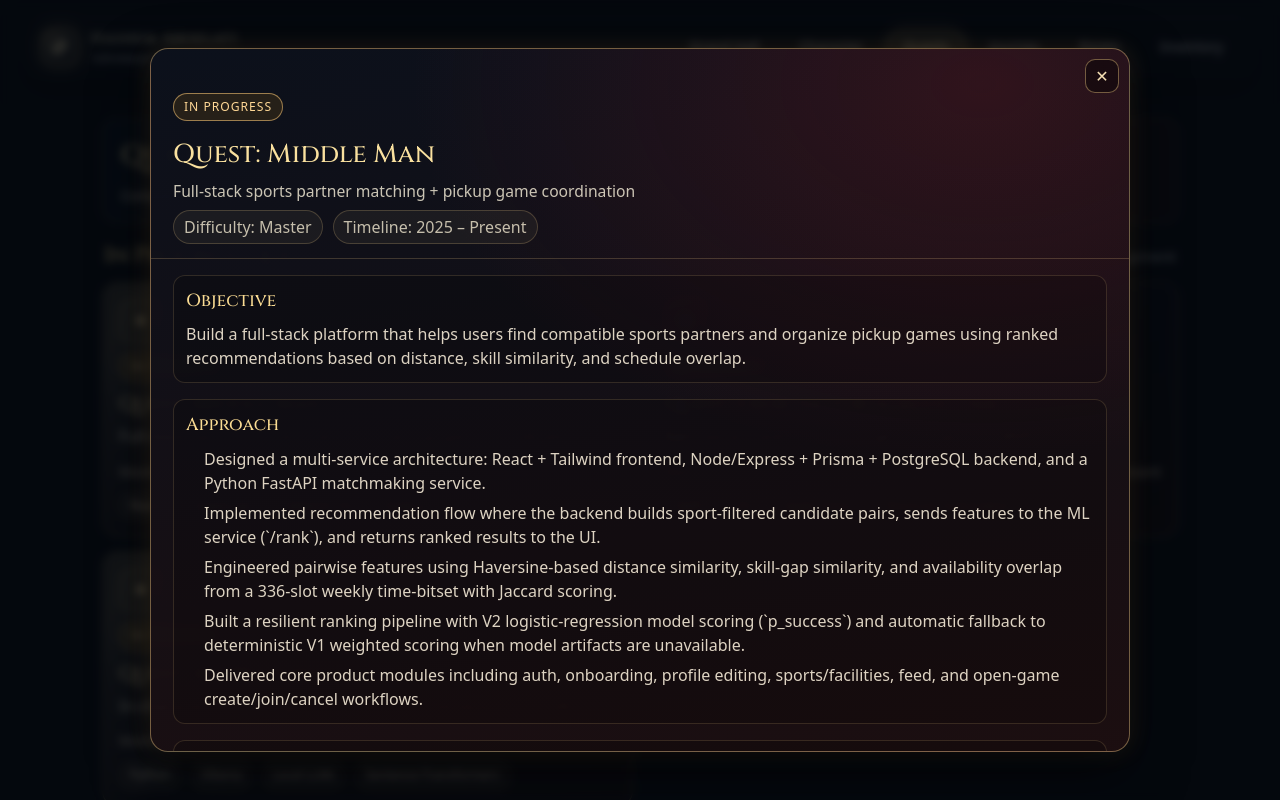
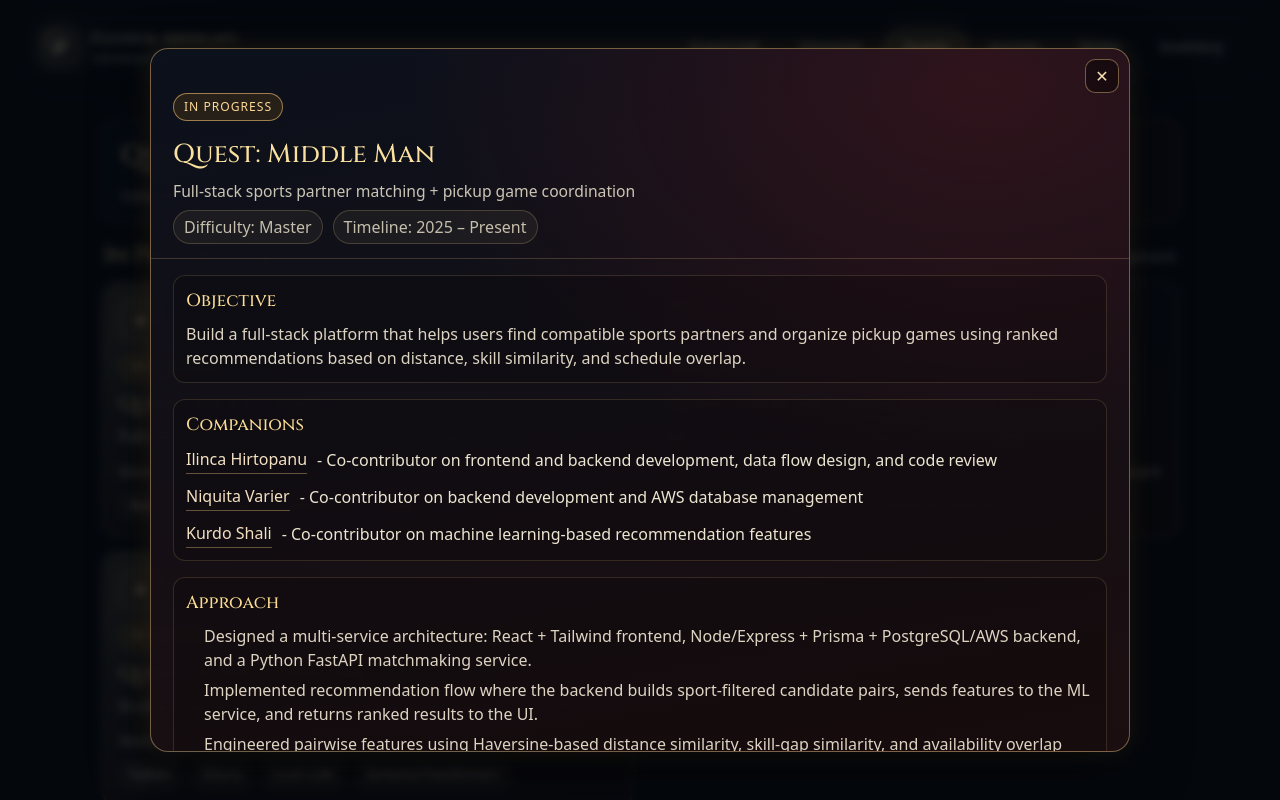
Before and after one commit to Hashem-Abdelati/fantasyresume, a React (Vite) app in the folder hashem-resume-fantasy/: page /projects in a window 1280 px wide. Both pictures are taken after a click on the button 367 px from the left and 409 px from the top of the page. Shown: the top 800 px of the page. Built offline with nearby package versions, Linux system fonts and the light colour scheme; a web font is replaced by a local one.

Commit message:
Added companions section, paper to the buildign seg, and repo portal

```diff
--- a/hashem-resume-fantasy/src/pages/Inventory.tsx
+++ b/hashem-resume-fantasy/src/pages/Inventory.tsx
@@ -114,6 +114,7 @@ export default function Inventory() {
             <p>
               Continue exploring the inventory to learn more.
             </p>
+            <p> - Hashem Abdelati 08/02/2026 </p>
 
             <div className="inv-subtitle">Family Snapshot</div>
                 <figure className="artifact-figure">
@@ -139,8 +140,7 @@ export default function Inventory() {
             <div className="inv-diary">
         <p>
           There’s nothing quite like the great outdoors (even though, as a CS major, I rarely
-          get to see it). I love disconnecting, slowing down, and getting away from noise —
-          the kind of reset that reminds you there’s more than screens and deadlines.
+          get to see it). I love disconnecting, slowing down, and getting away from noise.
         </p>
 
         <p>
@@ -158,6 +158,8 @@ export default function Inventory() {
           desert, I’m always ready for clean air and a mental reset. Being outside helps me
           think more clearly, stay present, and come back to my work with a better headspace.
         </p>
+        <p> - Hashem Abdelati 08/02/2026 </p>
+
 
             <div className="inv-subtitle">My Adventures</div>
             <div className="inv-image-grid inv-image-grid--fit">
@@ -258,23 +260,23 @@ export default function Inventory() {
             <div className="inv-diary">
               <p>
                 I’m that friend who takes photos in front of movie posters and logs everything I
-                watch on Letterboxd. Movies are one of the ways I slow down and think — not just
-                something to pass the time, but something I return to when I want to feel grounded
-                or reflect a bit.
+                watch on Letterboxd. Movies are one of the ways I slow down and think about stories, characters, and the world.
+                I love how they can transport you to different places, times, and perspectives, and how they can make you feel
+                deeply in just a couple of hours. Plus theyre a good way to relax!
               </p>
 
               <p>
                 Some of my favorite movies stay with me because of how personal or intentional
                 they feel. <em>Sinners</em> was just wow, it stood out to me because it was honest and wasnt afraid to write something insane, and how it
                 trusted the audience without overexplaining itself. <em>The Social Network</em> is
-                one of those movies I can rewatch endlessly. I know what you're thinking youre a CS major of course the social network is up there, but it's the sharp dialogue, quiet tension, the music and a
-                story about ambition that feels just as relevant now as when it came out, it's a lesson for people in the industry.
+                one of those movies I can rewatch forever. I know what you're thinking youre a CS major of course the social network is up there, but it's sharp dialogue, quiet tension, music and plot
+                about ambition that makes it great and feels just as relevant now as when it came out, it's a lesson for people in the industry.
               </p>
 
               <p>
                 <em>Palestine 36</em> means something different to me. It’s not an easy watch whatsoever, but
-                it’s an important one — grounded in history, memory, and perspective. It’s the
-                kind of film that reminds me why cinema matters beyond entertainment. On the other
+                it’s an important one. Its grounded in history, memory, and perspective. It’s the
+                kind of film that reminds me why cinema matters beyond entertainment and how movies can send a message. On the other
                 end of the spectrum, <em>Avengers: Endgame</em> represents everything great about
                 shared movie experiences, years of buildup, emotional payoff, and the kind of
                 moment you remember watching with other people for the rest of your life.
@@ -285,6 +287,8 @@ export default function Inventory() {
                 history, or long-term storytelling. I like films that give me something to sit
                 with afterward, and Letterboxd has become my way of keeping track of those moments (scroll down to find me on letter box).
               </p>
+              <p> - Hashem Abdelati 08/02/2026 </p>
+
 
             <div className="inv-subtitle">Posters + Recent Watches</div>
             <div className="inv-image-grid inv-image-grid--fit">
--- a/hashem-resume-fantasy/src/pages/Projects.tsx
+++ b/hashem-resume-fantasy/src/pages/Projects.tsx
@@ -1,6 +1,12 @@
 import { useMemo, useState } from "react";
 
 type QuestStatus = "completed" | "in_progress";
+
+type QuestCompanion = {
+  name: string;
+  role?: string;
+  link?: string;
+};
 
 type Quest = {
   id: string;
@@ -13,9 +19,11 @@ type Quest = {
   approach: string[];
   loot: string[];
   stack: string[];
+  companions?: QuestCompanion[];
   links?: {
     demo?: string;
     repo?: string;
+    paper?: string;
   };
 };
 
@@ -40,7 +48,26 @@ const quests: Quest[] = [
       "Produced a reproducible CV workflow for future architecture comparisons.",
       "Improved reliability of automated building-footprint extraction from satellite data.",
     ],
-    stack: ["Python", "PyTorch", "ResNet-50", "Segmentation", "SpaceNet-2", "Computer Vision"],
+    stack: [
+      "Python",
+      "PyTorch",
+      "ResNet-50",
+      "Segmentation",
+      "SpaceNet-2",
+      "Computer Vision",
+    ],
+    companions: [
+      {
+        name: "Yousra El Zamzami",
+        role: "- SegFormer architecture, data preperation and code review",
+        link: "https://www.linkedin.com/in/yousraelzamzami/",
+      },
+    ],
+    links: {
+      repo: "https://github.com/Hashem-Abdelati/SkyMapper",
+      paper: "../public/csci_4364_6364_F2025_SkyMapper.pdf",
+
+    },
   },
   {
     id: "xv6-shared-memory",
@@ -118,8 +145,8 @@ const quests: Quest[] = [
   objective:
     "Build a full-stack platform that helps users find compatible sports partners and organize pickup games using ranked recommendations based on distance, skill similarity, and schedule overlap.",
   approach: [
-    "Designed a multi-service architecture: React + Tailwind frontend, Node/Express + Prisma + PostgreSQL backend, and a Python FastAPI matchmaking service.",
-    "Implemented recommendation flow where the backend builds sport-filtered candidate pairs, sends features to the ML service (`/rank`), and returns ranked results to the UI.",
+    "Designed a multi-service architecture: React + Tailwind frontend, Node/Express + Prisma + PostgreSQL/AWS backend, and a Python FastAPI matchmaking service.",
+    "Implemented recommendation flow where the backend builds sport-filtered candidate pairs, sends features to the ML service, and returns ranked results to the UI.",
     "Engineered pairwise features using Haversine-based distance similarity, skill-gap similarity, and availability overlap from a 336-slot weekly time-bitset with Jaccard scoring.",
     "Built a resilient ranking pipeline with V2 logistic-regression model scoring (`p_success`) and automatic fallback to deterministic V1 weighted scoring when model artifacts are unavailable.",
     "Delivered core product modules including auth, onboarding, profile editing, sports/facilities, feed, and open-game create/join/cancel workflows.",
@@ -141,6 +168,23 @@ const quests: Quest[] = [
     "FastAPI",
     "scikit-learn",
     "Machine Learning",
+  ],
+  companions: [
+      {
+        name: "Ilinca Hirtopanu",
+        role: "- Co-contributor on frontend and backend development, data flow design, and code review",
+        link: "https://www.linkedin.com/in/ilinca-hirtopanu/",
+      },
+      {
+        name: "Niquita Varier",
+        role: "- Co-contributor on backend development and AWS database management",
+        link: "https://www.linkedin.com/in/niquita-varier/",
+      },
+      {
+        name: "Kurdo Shali",
+        role: "- Co-contributor on machine learning-based recommendation features",
+        link: "https://www.linkedin.com/in/kurdo-shali/",
+      },
   ],
   links: {
     repo: "https://github.com/Hashem-Abdelati/senior-design-ihnk"
@@ -342,6 +386,25 @@ function QuestModal({
             <p>{quest.objective}</p>
           </Section>
 
+        {quest.companions?.length ? (
+          <Section title="Companions">
+            <div className="quest-companions">
+              {quest.companions.map((c) => (
+                <div key={`${c.name}-${c.link ?? ""}`} className="quest-companion">
+                  {c.link ? (
+                    <a href={c.link} target="_blank" rel="noreferrer" className="quest-companion-name">
+                      {c.name}
+                    </a>
+                  ) : (
+                    <span className="quest-companion-name">{c.name}</span>
+                  )}
+                  {c.role ? <span className="quest-companion-role">{c.role}</span> : null}
+                </div>
+              ))}
+            </div>
+          </Section>
+        ) : null}
+
           <Section title="Approach">
             <ul>
               {quest.approach.map((a) => (
@@ -379,6 +442,11 @@ function QuestModal({
                     Repository
                   </a>
                 )}
+                {quest.links?.paper && (
+                  <a href={quest.links.paper} target="_blank" rel="noreferrer">
+                    Paper
+                  </a>
+                )}
               </div>
             </Section>
           )}
--- a/hashem-resume-fantasy/src/styles/theme.css
+++ b/hashem-resume-fantasy/src/styles/theme.css
@@ -1328,12 +1328,37 @@
   box-shadow: 0 0 0 1px rgba(255, 225, 168, 0.2) inset;
 }
 
+.quest-companions {
+  display: grid;
+  gap: 10px;
+}
+
+.quest-companion {
+  display: flex;
+  align-items: center;
+  gap: 10px;
+  flex-wrap: wrap;
+}
+
+.quest-companion-name {
+  color: rgba(255, 236, 202, 0.95);
+  text-decoration: none;
+  border-bottom: 1px solid rgba(255, 214, 138, 0.35);
+  padding-bottom: 2px;
+}
+
+.quest-companion-name:hover {
+  border-bottom-color: rgba(255, 225, 168, 0.72);
+}
+
+
 /* Responsive */
 @media (max-width: 980px) {
   .quest-card {
     grid-column: span 12;
   }
 }
+
 /* ===== NAVBAR FANTASY THEME ===== */
 
 .font-cinzel { font-family: "Cinzel", serif; }
```
Also changed, not shown: 1 other file (tests, documents, lock files or other folders).
